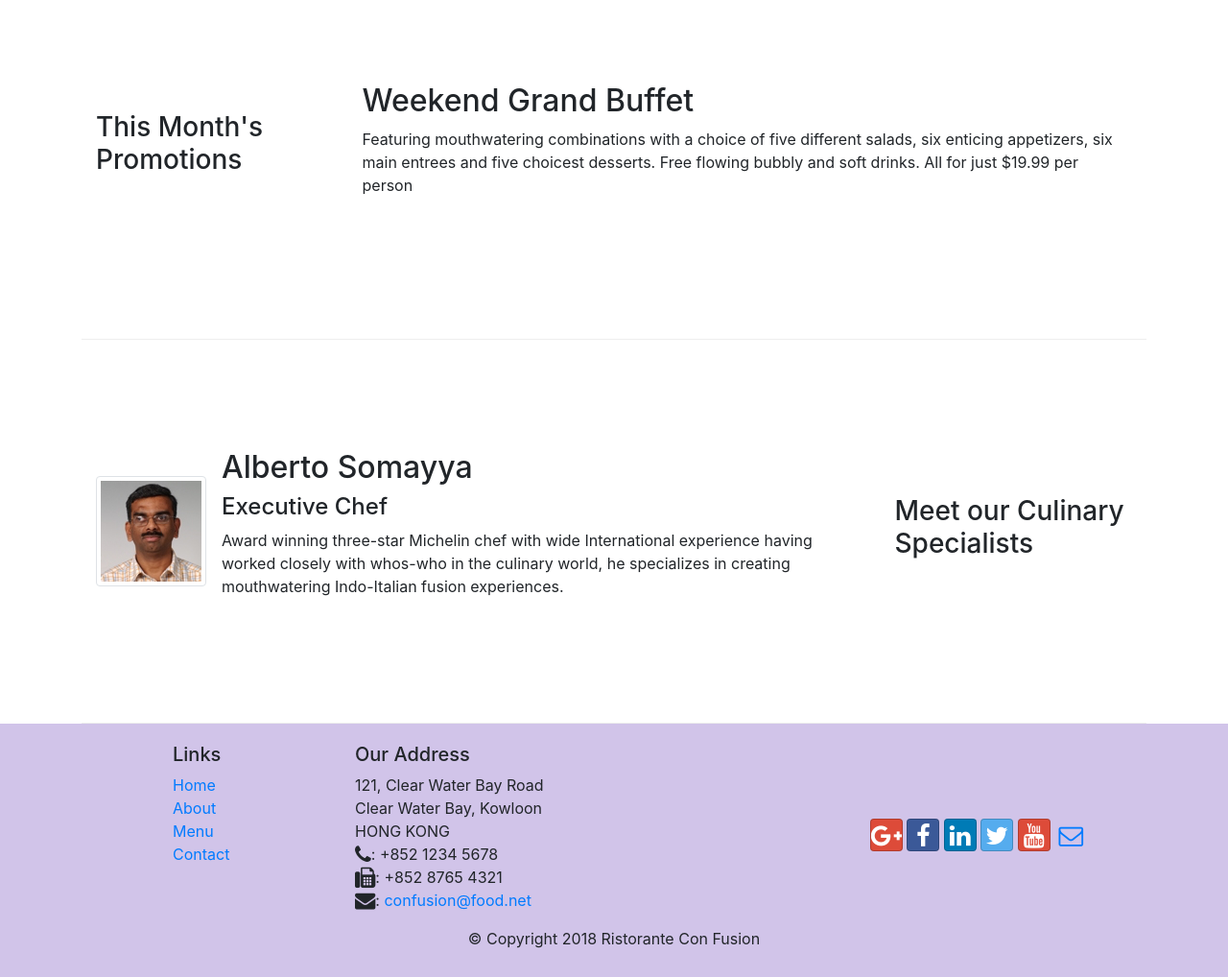
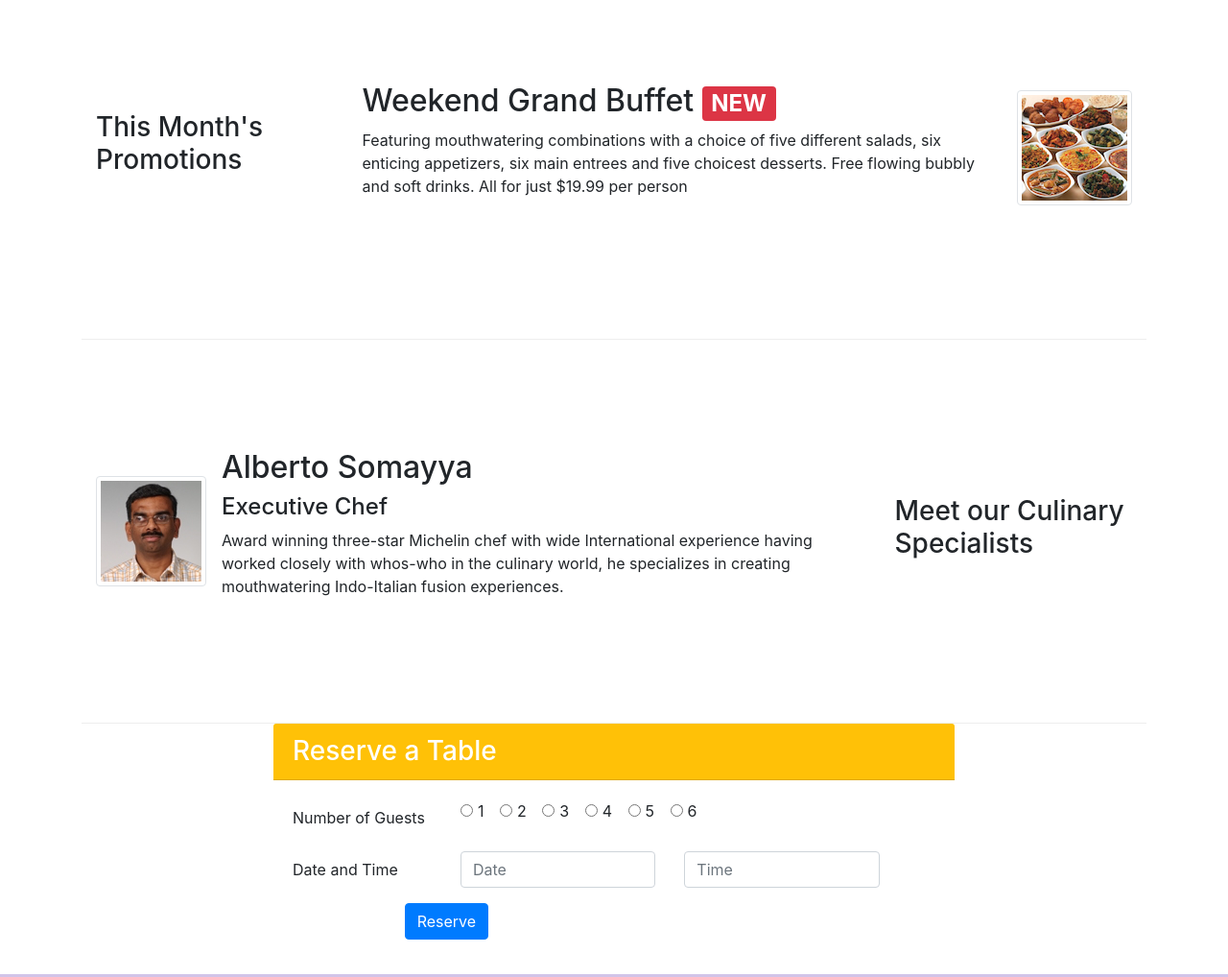
Before and after one commit to bridgetb/coursera-bootstrap-4, a website: page index.html in a window 1280 px wide. Shown: the part 780-1798 px from the top of the page at 96% size. Drawn offline with nearby package versions, Linux system fonts and the light colour scheme.

Commit message:
Assignment 2

```diff
--- a/index.html
+++ b/index.html
@@ -39,8 +39,11 @@
                     <h1>Ristorante con Fusion</h1>
                     <p>We take inspiration from the World's best cuisines, and create a unique fusion experience. Our lipsmacking creations will tickle your culinary senses!</p>
                 </div>
-                <div class="col-12 col-sm align-self-center">
+                <div class="col-12 col-sm-3 align-self-center">
                     <img src="img/logo.png" class="img-fluid">
+                </div>
+                <div class="col-12 col-sm-3 align-self-center">
+                    <a class="btn btn-block btn-sm btn-warning" href="#reserving">Reserve Table</a>
                 </div>
             </div>
         </div>
@@ -75,8 +78,15 @@
                 <h3>This Month's Promotions</h3>
             </div>
             <div class="col col-sm col-md">
-                <h2>Weekend Grand Buffet</h2>
-                <p class="d-none d-sm-block">Featuring mouthwatering combinations with a choice of five different salads, six enticing appetizers, six main entrees and five choicest desserts. Free flowing bubbly and soft drinks. All for just $19.99 per person </p>
+                <div class="media">
+                    <div class="media-body">
+                        <h2 class="mt-0">Weekend Grand Buffet
+                            <span class="badge badge-danger">NEW</span>
+                        </h2>
+                        <p class="d-none d-sm-block">Featuring mouthwatering combinations with a choice of five different salads, six enticing appetizers, six main entrees and five choicest desserts. Free flowing bubbly and soft drinks. All for just $19.99 per person </p>
+                    </div>
+                    <img class="d-flex ml-3 img img-thumbnail align-self-center" src="img/buffet.png">
+                </div>
             </div>
         </div>
 
@@ -99,6 +109,70 @@
                     </div>
                 </div>
             </div>
+        </div>
+
+
+        <div class="col-12 col-sm-8 offset-sm-2">
+            <div class="card-block">
+                <h3 class="card-header bg-warning text-white" id="reserving">Reserve a Table</h3>
+                <form class="card-body">
+                    <div class="form-group row">
+                        <label for="guestRadios" class="col-md-3 col-form-label">Number of Guests</label>
+                        <div class="col-md-9">
+                            <div class="form-check form-check-inline">
+                                <input class="form-check-input" type="radio" name="guestRadios" id="guest1" value="1">
+                                <label class="form-check-label" for="guest1">
+                                1
+                                </label>
+                            </div>
+                            <div class="form-check form-check-inline">
+                                <input class="form-check-input" type="radio" name="guestRadios" id="guest2" value="2">
+                                <label class="form-check-label" for="guest2">
+                                2
+                                </label>
+                            </div>
+                            <div class="form-check form-check-inline">
+                                <input class="form-check-input" type="radio" name="guestRadios" id="guest3" value="3">
+                                <label class="form-check-label" for="guest3">
+                                3
+                                </label>
+                            </div>
+                            <div class="form-check form-check-inline">
+                                <input class="form-check-input" type="radio" name="guestRadios" id="guest4" value="4">
+                                <label class="form-check-label" for="guest4">
+                                4
+                                </label>
+                            </div>
+                            <div class="form-check form-check-inline">
+                                <input class="form-check-input" type="radio" name="guestRadios" id="guest5" value="5">
+                                <label class="form-check-label" for="guest5">
+                                5
+                                </label>
+                            </div>
+                            <div class="form-check form-check-inline">
+                                <input class="form-check-input" type="radio" name="guestRadios" id="guest6" value="6">
+                                <label class="form-check-label" for="guest6">
+                                6
+                                </label>
+                            </div>
+                        </div>
+                    </div>
+                    <div class="form-group row">
+                        <label for="datetime" class="col-12 col-md-3 col-form-label">Date and Time</label>
+                        <div class="col-12 col-md-4">
+                            <input type="text" class="form-control" id="date" name="date" placeholder="Date">
+                        </div>
+                        <div class="col-12 col-md-4">
+                            <input type="text" class="form-control" id="time" name="time" placeholder="Time">
+                        </div>
+                    </div>
+                    <div class="form-group row">
+                        <div class="offset-md-2 col-md-10">
+                            <button type="submit" class="btn btn-primary">Reserve</button>
+                        </div>
+                    </div>
+                </form>
+             </div>
         </div>
     </div>
 
```
